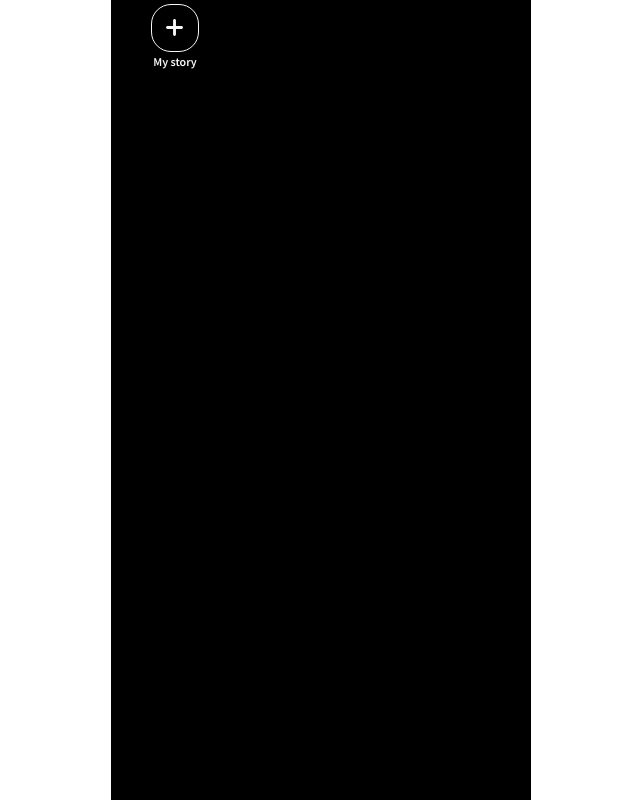
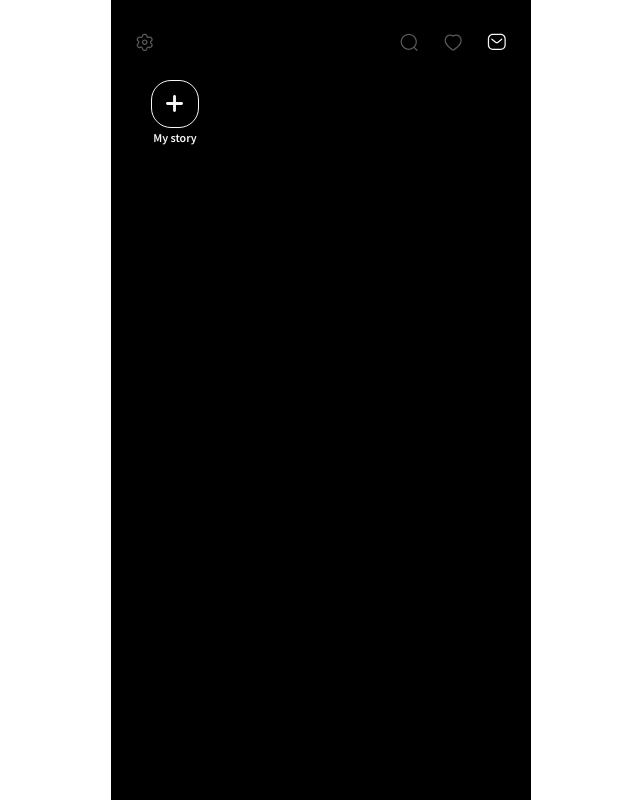
Before and after one commit to abrahamvphilip/instagram-redesign, a React (Create React App) app: page / in a window 1280 px wide. Shown: the whole page, without its empty margins (319-959 px from the left). Built offline with nearby package versions, Linux system fonts and the light colour scheme.

Commit message:
added navbarTop

```diff
--- a/src/App.js
+++ b/src/App.js
@@ -2,12 +2,14 @@ import React from "react";
 import "./App.scss";
 
 import Layout from "./components/app-layout/Layout";
+import NavbarTop from "./components/navbar-top/NavbarTop";
 import Story from "./components/story-section/Story";
 // import Login from "./components/Login/Login";
 
 function App() {
 	return (
 		<Layout>
+			<NavbarTop />
 			<Story />
 			{/* <Login /> */}
 		</Layout>
--- /dev/null
+++ b/src/components/navbar-top/NavbarTop.js
@@ -0,0 +1,33 @@
+import React from 'react'
+import './NavbarTop.scss'
+
+// icons imports
+import Setting from '../../assets/outline/Setting.svg'
+import Search from '../../assets/outline/Search.svg'
+import Heart from '../../assets/outline/Heart.svg'
+import Message from '../../assets/outline/Message.svg'
+
+function NavbarTop() {
+  return (
+    <div className="navbarTop">
+      <div className="navbarTop__left">
+        <div className="iconBox">
+          <img src={Setting} alt="settings icon" />
+        </div>
+      </div>
+      <div className="navbarTop__right">
+        <div className="iconBox">
+          <img src={Search} alt="seearch icon" />
+        </div>
+        <div className="iconBox">
+          <img src={Heart} alt="heart icon" />
+        </div>
+        <div className="iconBox">
+          <img src={Message} alt="message icon" />
+        </div>
+      </div>
+    </div>
+  )
+}
+
+export default NavbarTop
--- /dev/null
+++ b/src/components/navbar-top/NavbarTop.scss
@@ -0,0 +1,23 @@
+.navbarTop {
+  display: flex;
+  justify-content: space-between;
+  margin: 2rem 1.5rem 1.5rem 1.5rem;
+
+  &__right {
+    display: flex;
+  }
+
+  .iconBox {
+    width: 1.25rem;
+    height: 1.25rem;
+    margin-right: 1.5rem;
+    &:last-child {
+      margin-right: 0;
+    }
+
+    img {
+      width: 100%;
+      height: 100%;
+    }
+  }
+}
```
